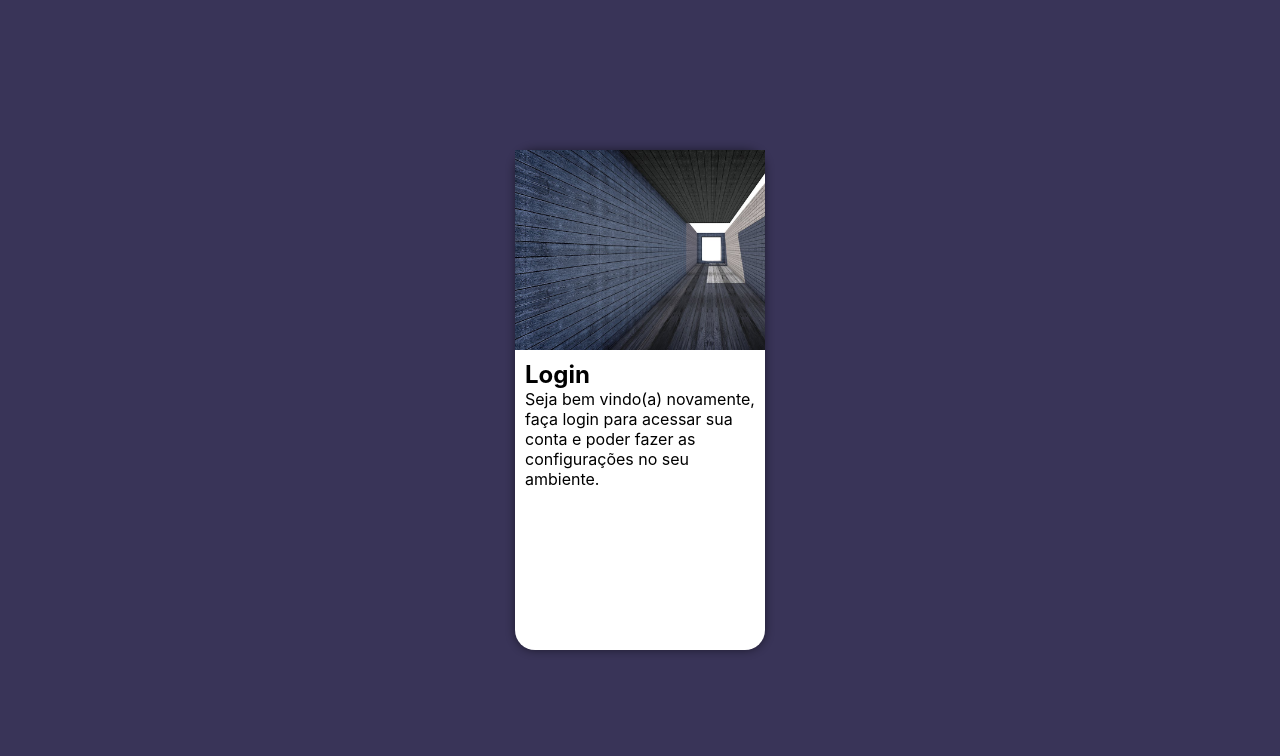
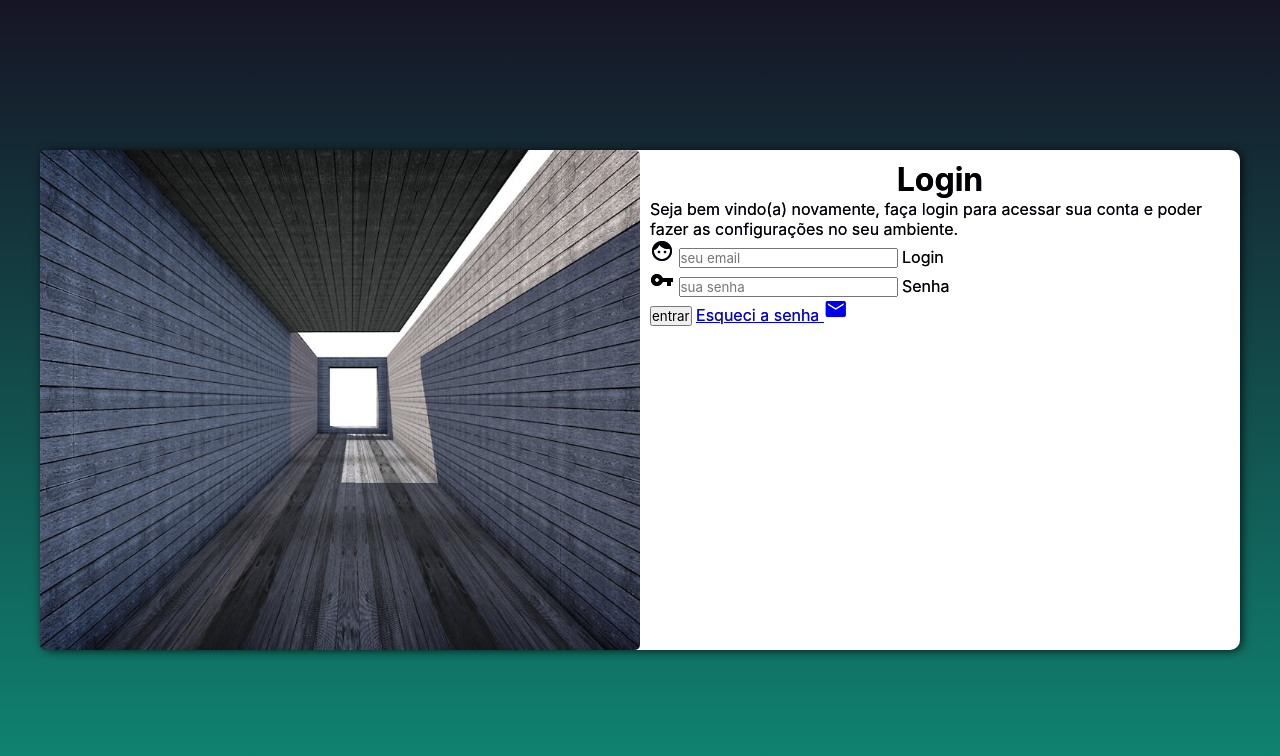
Before and after one commit to digaoevolution/login01, a plain HTML site: page index.html in a window 1280 px wide. Drawn offline with Linux system fonts and the light colour scheme.

Commit message:
email e senha

```diff
--- /dev/null
+++ b/estilos/media-queries.css
@@ -0,0 +1,36 @@
+@charset "UTF-8";
+
+@media screen and (min-width: 768px) and (max-width: 992px) {
+    body {
+
+    }
+    section#login {
+        width: 90vw;
+    }
+    section#login > div#imagem {
+        float: left;
+        width: 30%;
+        height: 100%;
+        background-position: center;
+    }
+    section#login > div#formulario {
+        float: right;
+        width: 70%;
+    }
+}
+@media screen and (min-width: 1000px) {
+    section#login {
+        width: 1200px;
+    }
+    section#login > div#imagem {
+        float: left;
+        width: 50%;
+        height: 100%;
+        background-position: center;
+    }
+    section#login > div#formulario {
+        float: right;
+        width: 50%;
+
+    }
+}
--- a/estilos/style.css
+++ b/estilos/style.css
@@ -10,7 +10,7 @@
     box-sizing: border-box;
 }
 body, html {
-    background-color: rgb(57, 52, 88);
+    background-image: linear-gradient(to top, rgb(15, 136, 116), rgb(22, 20, 37));
     height: 100vh;
     width: 100vw;
 }
@@ -20,6 +20,7 @@ main {
     width: 100vw;
 }
 section#login {
+    text-shadow: 0px 0px 0px rgb(58, 50, 94);
     position: absolute;
     top: 50%;
     left: 50%;
@@ -28,17 +29,29 @@ section#login {
     background-color: white;
     width: 250px;
     height: 500px;
-    border-radius: 20px;
-    box-shadow: 0px 0px 10px rgba(0, 0, 0, 0.486);
+    border-radius: 10px;
+    box-shadow: 2px 1px 10px rgba(0, 0, 0, 0.747);
+
+    transition: width .3s, height .3s ;
+    transition-timing-function: ease;
 
 }
 section#login > div#imagem {
     background: rgb(57, 52, 88) url(../imagens/patern.jpg) no-repeat;
     background-size: cover;
     height: 200px;
-    background-position: left bottom;
+    background-position: center;
     display: block;
+    border-radius: 5px;
 }
 section#login > div#formulario {
+    display: block;
     padding: 10px;
 }
+div#formulario > h1 {
+    text-align: center;
+    font-size: 2em;
+}
+div#formulario > p {
+    font-size: 1em;
+}
--- a/index.html
+++ b/index.html
@@ -4,7 +4,10 @@
     <meta charset="UTF-8">
     <meta name="viewport" content="width=device-width, initial-scale=1.0">
     <title>Login</title>
+    <link href="https://fonts.googleapis.com/icon?family=Material+Icons"
+      rel="stylesheet">
     <link rel="stylesheet" href="estilos/style.css">
+    <link rel="stylesheet" href="estilos/media-queries.css">
 </head>
 <body>
     <main>
@@ -15,8 +18,22 @@
             <div id="formulario">
                 <h1>Login</h1>
                 <p>Seja bem vindo(a) novamente, faça login para acessar sua conta e poder fazer as configurações no seu ambiente.</p>
-                <section action="login.php" method="post"></section>
-
+                <form action="login.php" method="post" autocomplete="on">
+                    <div class="campo">
+                        <span class="material-icons">face</span>
+                        <input type="email" name="login" id="ilogin" placeholder="seu email" autocomplete="email" required maxlength="30">
+                        <label for="ilogin">Login</label>
+                    </div>
+                    <div class="campo">
+                        <span class="material-icons">vpn_key</span>
+                        <input type="password" name="senha" id="isenha" placeholder="sua senha" autocomplete="current-password" required minlength="8" maxlength="20">
+                        <label for="isenha">Senha</label>
+                    </div>
+                    <input type="submit" value="entrar">
+                    <a href="esqueci.html">
+                        Esqueci a senha <i class="material-icons">mail</i>
+                    </a>
+                </form>
             </div>
         </section>
     </main>
```
